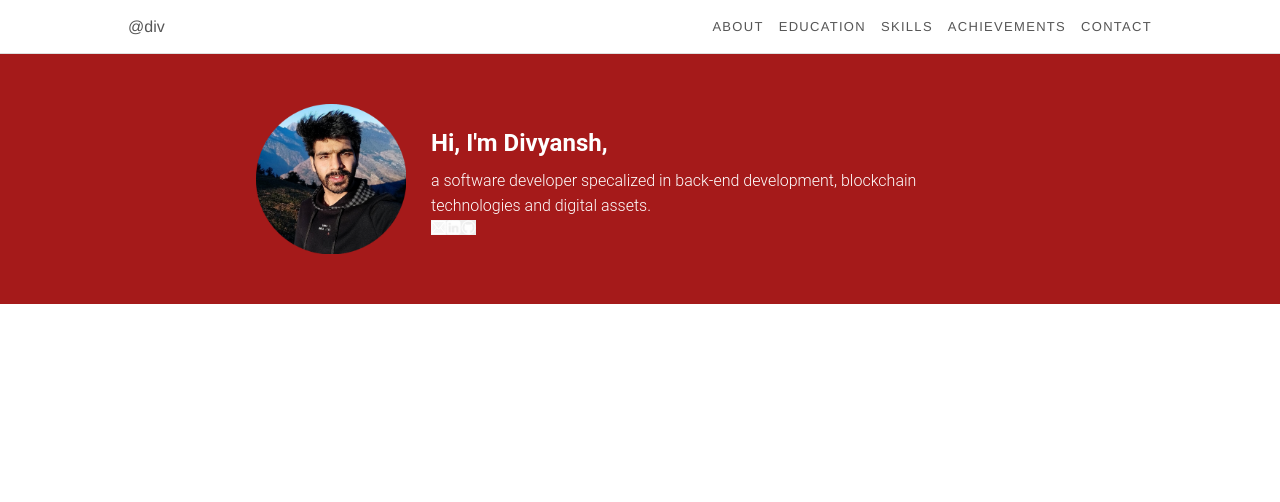
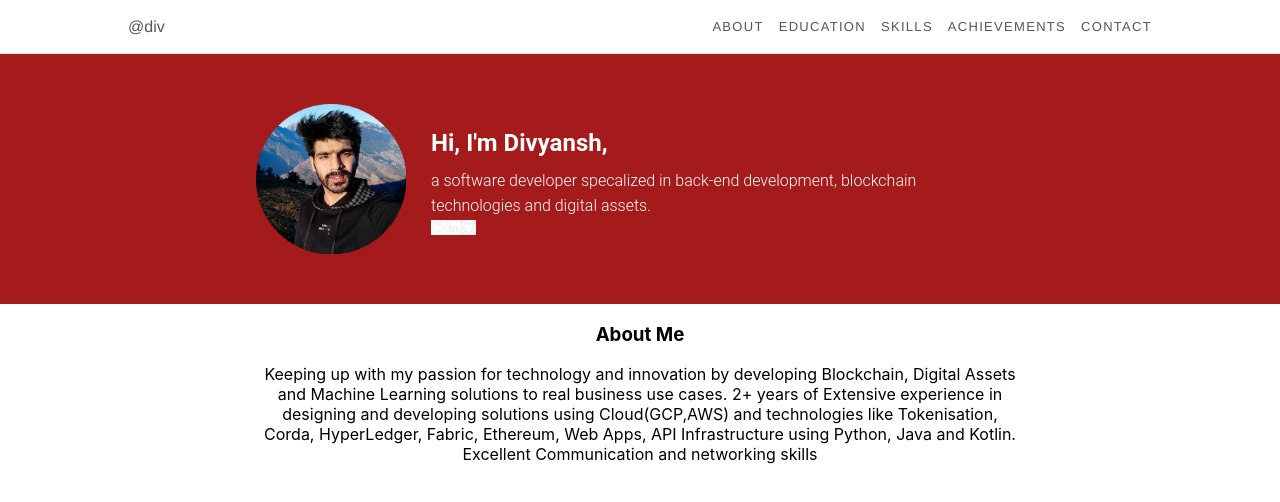
Before and after one commit to divsharma-usc/Portfolio-D, a React (Create React App) app in the folder portfolio/: page / in a window 1280 px wide. Shown: the top 502 px of the page. Built offline with nearby package versions, Linux system fonts and the light colour scheme.

Commit message:
added about me section

```diff
--- a/portfolio/src/App.css
+++ b/portfolio/src/App.css
@@ -113,3 +113,12 @@
   height: 15px;
   width: 15px;
 }
+
+.middleAlign{
+  width: 60%;
+}
+
+.container{
+  display: flex;
+  justify-content: center;
+}
--- a/portfolio/src/App.js
+++ b/portfolio/src/App.js
@@ -38,6 +38,17 @@ function App() {
           </div>
         </div>
       </div>
+
+      <div class="container">
+        <div id="AboutMe" class="middleAlign">
+              <h3>About Me</h3>
+              <p>
+                Keeping up with my passion for technology and innovation by developing Blockchain, Digital Assets and Machine Learning solutions to real business use cases.
+                2+ years of Extensive experience in designing and developing solutions using Cloud(GCP,AWS) and technologies like Tokenisation, Corda, HyperLedger, Fabric, Ethereum, Web Apps,
+                API Infrastructure using Python, Java and Kotlin. Excellent Communication and networking skills
+              </p>
+        </div>
+      </div>
     </div>
   );
 }
```
